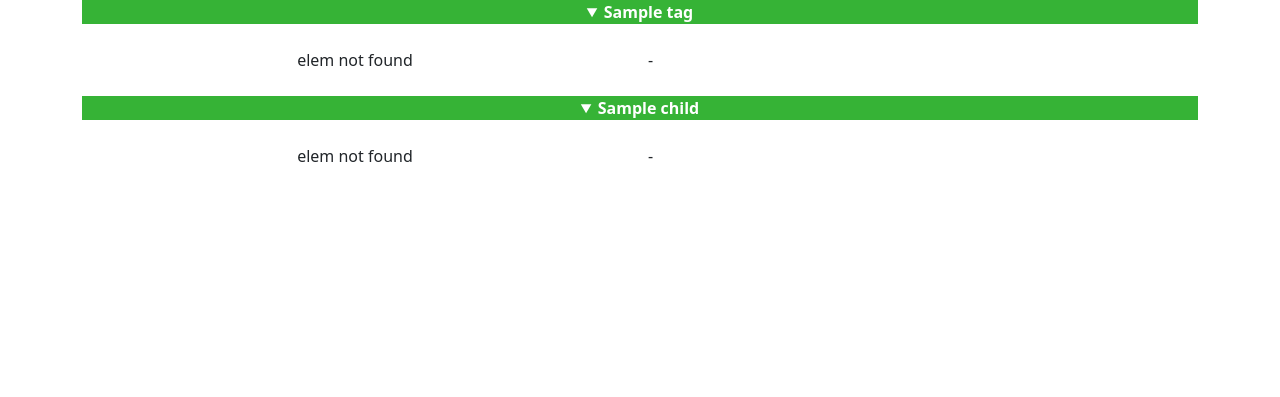
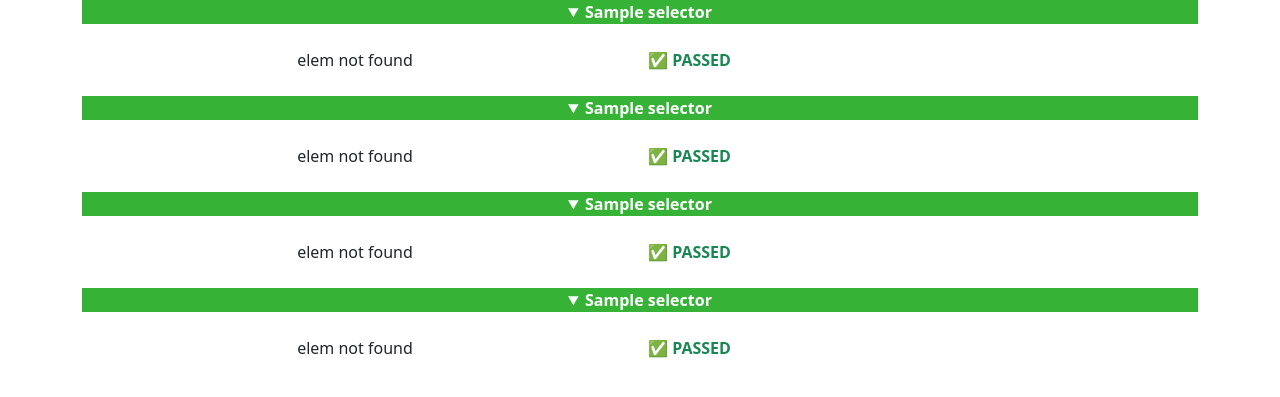
Before and after one commit to Vladiuse/atlas, a Django app: template form_checker/templates/form_checker/check_result.html in a window 1280 px wide. Shown: the part 56-453 px from the top of the page. Run offline with Django 5.2, Linux system fonts and the light colour scheme; the template is opened without the code that fills it: most values are stand-ins (such as "Sample title", 1, 10 or a date in 2020); parts of the project's set-up code (start-up, migrations or seed data) failed here and were passed over.

Commit message:
add to tamplate not json? but object

```diff
--- a/form_checker/templates/form_checker/check_result.html
+++ b/form_checker/templates/form_checker/check_result.html
@@ -17,15 +17,9 @@
   .col{
     padding: 0.5rem;
   }
-  table tbody tr{
-    display: flex;
-  }
-  table tbody tr td{
-    flex: 1;
-  }
-  table tbody tr td:last-child{
-    flex: 3;
-    padding: .5rem 0;
+  table th{
+    font-weight: 400;
+    text-transform: lowercase;
   }
 </style>
 <div class="container">
--- a/templates/render_tag.html
+++ b/templates/render_tag.html
@@ -1,5 +1,5 @@
 <details open>
-  <summary>{{tag_data.name}}</summary>
+  <summary>{{tag_data.selector}}</summary>
   <div class="row my-3">
     <div class="col">
       <p class="text-center">
@@ -14,37 +14,33 @@
       <p>
         {%if tag_data.errors.non_field_errors%}
         {%for error in tag_data.errors.non_field_errors%}
-        <span class="text-{{error.level}}">{{error.message}}</span>
+        <span class="text-{{error.level}}">❌ <b>FAILED</b>: {{error.message}}</span>
         {%endfor%}
         {%else%}
-        -
+        <span class="text-success">✅ <b>PASSED</b></span>
         {%endif%}
       </p>
     </div>
   </div>
   {%if tag_data.exist%}
   <!-- TAG ATTRIBUTES TABLE -->
-  <table class="table">
+
+
+   <table class="table">
     <thead>
       <tr>
-        <th scope="col" colspan="4" class="text-center">Attributes</th>
+        <th scope="col">Attr</th>
+        <th scope="col">Value</th>
+        <th scope="col">Expected</th>
+        <th scope="col" >Errors</th>
       </tr>
     </thead>
-    <!-- <thead>
+    <tbody>
+      {%for attr_name, attr_data in tag_data.attributes.items%}
       <tr>
-        <th scope="col">Attr Name</th>
-        <th scope="col">Value</th>
-        <th scope="col">Expected</th>
-        <th scope="col">Errors</th>
-      </tr> -->
-    </thead>
-    <tbody>
-      {%for attr_name, attr_data in tag_data.attrs.items%}
-      <tr>
-        <td>{{attr_data.name}}</td>
-        <td>{{attr_data.value}}</td>
+        <td><b>{{attr_data.name}}</b></td>
+        <td>"{{attr_data.value}}"</td>
         <td>
-
           {%if attr_data.expected%}
           "{{attr_data.expected}}"
           {%endif%}
@@ -52,13 +48,13 @@
           {{attr_data.choices}}
           {%endif%}
         </td>
-        <td class="error-cell" style="width: 50%;">
+        <td class="error-cell" >
           {%if attr_data.errors%}
           {%for error in attr_data.errors%}
-          <span class="text-{{error.level}}">{{error.message}}</span>
+          <span class="text-{{error.level}}">❌ <b>FAILED</b>: {{error.message}}</span>
           {%endfor%}
           {%else%}
-          -
+          <span class="text-success">✅ <b>PASSED</b></span>
           {%endif%}
         </td>
       </tr>
@@ -69,18 +65,20 @@
   {%endif%}
 
   <!-- TAG CHILDRENS -->
-  {% if tag_data.children %}
-  {% for child_key, child_value in tag_data.children.items %}
-  {% if child_value.0 %}
+  {% if tag_data.childrens %}
+
+  {% for child_key, child_tag in tag_data.childrens.items %}
+  {% if child_tag.is_list_tag %}
   {# Это список тегов #}
-  {% for child_data in child_value %}
+  {% for child_data in child_tag.items %}
   {% include "render_tag.html" with tag_data=child_data %}
   {% endfor %}
   {% else %}
   {# Это один тег #}
-  {% include "render_tag.html" with tag_data=child_value %}
+  {% include "render_tag.html" with tag_data=child_tag %}
   {% endif %}
   {% endfor %}
+
   {% endif %}
   <!-- TAG CHILDRENS -->
 </details>
```
Also changed, not shown: html_checker/tag.py (+9 -0 lines).
